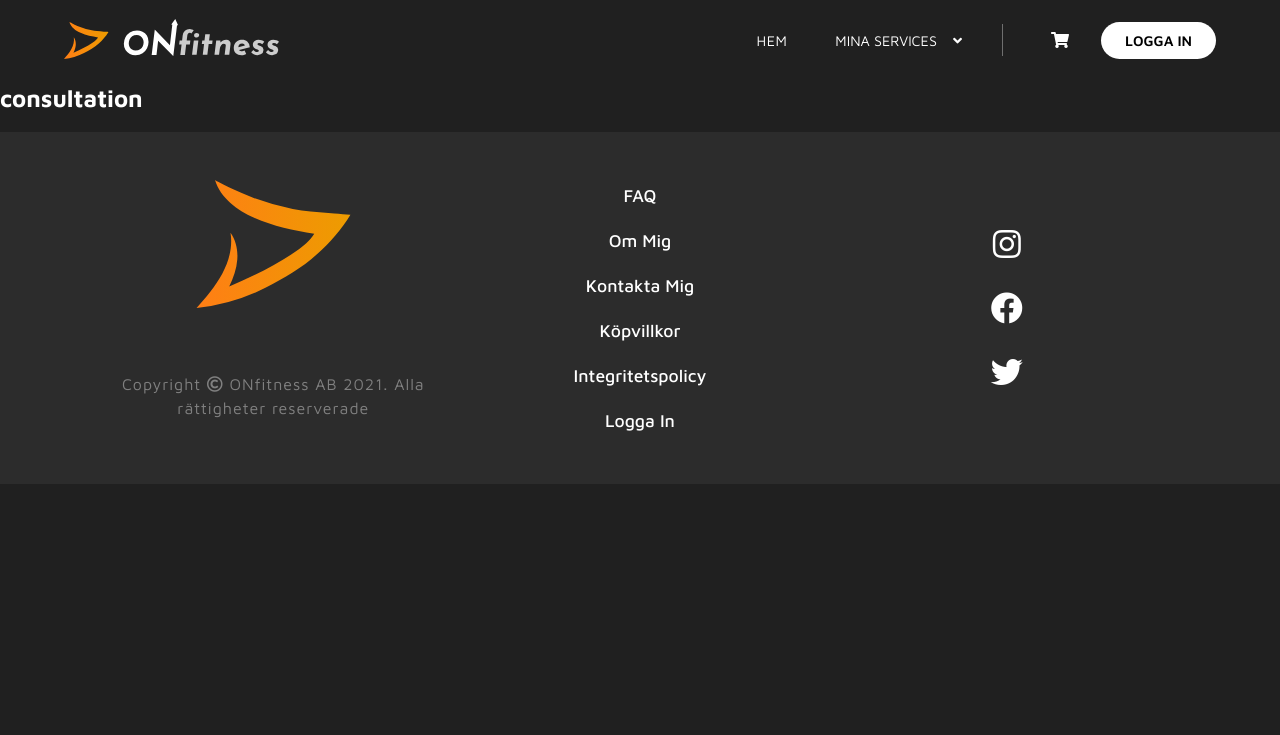
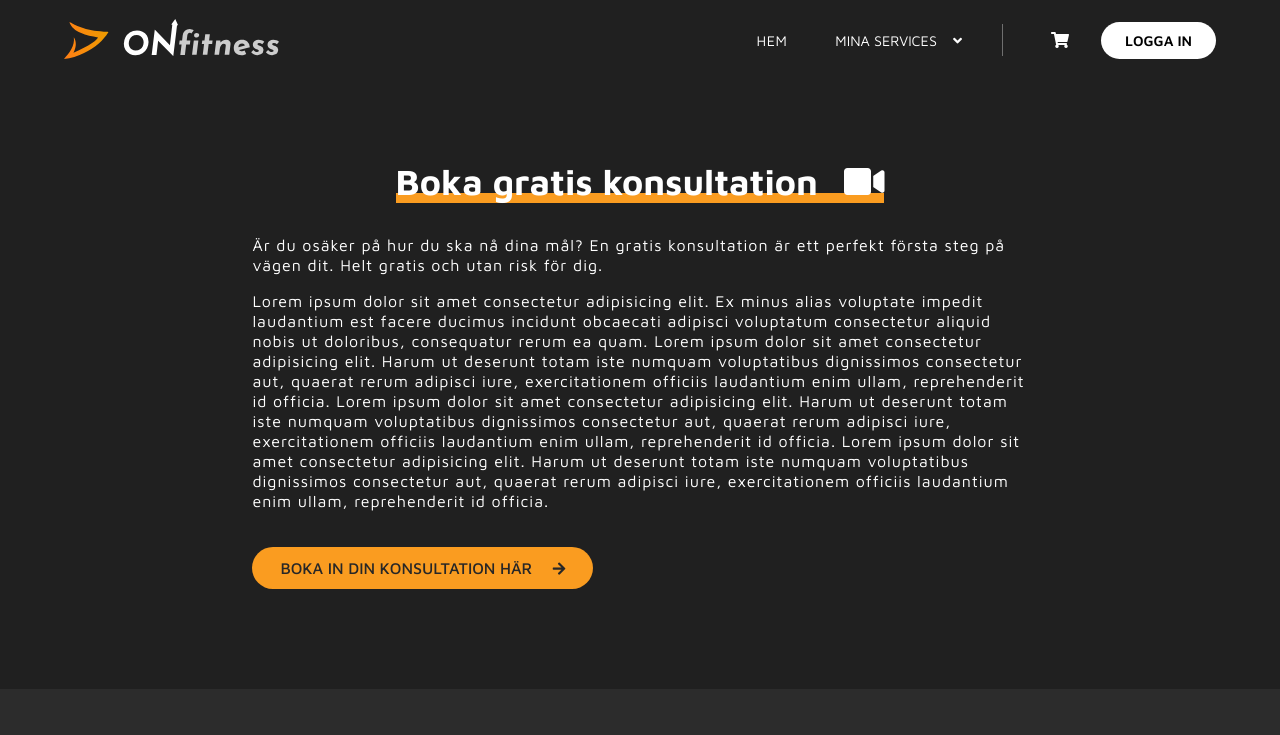
Before and after one commit to olivernygren/online-coaching-site, a React (Create React App) app: page /consultation in a window 1280 px wide. Shown: the top 735 px of the page. Built offline with nearby package versions, Linux system fonts and the light colour scheme.

Commit message:
consultation page

```diff
--- a/src/components/Consultation.jsx
+++ b/src/components/Consultation.jsx
@@ -1,9 +1,25 @@
 import React from 'react'
+import '../css/main.css'
+import '../css/consultation.css'
 
 function Consultation() {
   return (
-    <div>
-      <h2>consultation</h2>
+    <div className="consultation-root">
+      <div className="consultation-container">
+        <div className="content">
+          <h2>Boka gratis konsultation <i class="fas fa-video"></i> </h2>
+          <div className="text-body">
+            <p>Är du osäker på hur du ska nå dina mål? En gratis konsultation är ett perfekt första steg på vägen dit. Helt gratis och utan risk för dig.</p>
+            <p>
+              Lorem ipsum dolor sit amet consectetur adipisicing elit. Ex minus alias voluptate impedit laudantium est facere ducimus incidunt obcaecati adipisci voluptatum consectetur aliquid nobis ut doloribus, consequatur rerum ea quam.
+              Lorem ipsum dolor sit amet consectetur adipisicing elit. Harum ut deserunt totam iste numquam voluptatibus dignissimos consectetur aut, quaerat rerum adipisci iure, exercitationem officiis laudantium enim ullam, reprehenderit id officia.
+              Lorem ipsum dolor sit amet consectetur adipisicing elit. Harum ut deserunt totam iste numquam voluptatibus dignissimos consectetur aut, quaerat rerum adipisci iure, exercitationem officiis laudantium enim ullam, reprehenderit id officia.
+              Lorem ipsum dolor sit amet consectetur adipisicing elit. Harum ut deserunt totam iste numquam voluptatibus dignissimos consectetur aut, quaerat rerum adipisci iure, exercitationem officiis laudantium enim ullam, reprehenderit id officia.
+            </p>
+          </div>
+          <a href="/">Boka in din konsultation här <i className="fas fa-arrow-right"></i> </a>
+        </div>
+      </div>
     </div>
   )
 }
--- /dev/null
+++ b/src/css/consultation.css
@@ -0,0 +1,47 @@
+.consultation-container {
+  padding: 0 4rem 1rem 4rem;
+}
+
+.consultation-container > .content {
+  max-width: 75ch;
+  margin: 6rem auto;
+}
+
+.consultation-container h2 {
+  font-size: 2.25rem;
+  box-shadow: inset 0 -10px 0 0 var(--clr-main);
+  width: fit-content;
+  margin: 0 auto 2rem auto;
+}
+
+.consultation-container i {
+  margin-left: 1rem;
+}
+
+.consultation-container p {
+  letter-spacing: 1px;
+  line-height: 1.25rem;
+}
+
+.consultation-container .text-body {
+  margin-bottom: 3rem;
+}
+
+.consultation-container a {
+  color: rgb(39, 39, 39);
+  background: var(--clr-main);
+  padding: 0.75rem 1.75rem;
+  border-radius: 50px;
+  text-decoration: none;
+  width: fit-content;
+  font-weight: 500;
+  text-transform: uppercase;
+  cursor: pointer;
+  transition: .35s ease-in-out;
+}
+
+.consultation-container a:hover {
+  color: rgb(39, 39, 39);
+  background: white;
+  padding-left: 3.5rem;
+}
```
